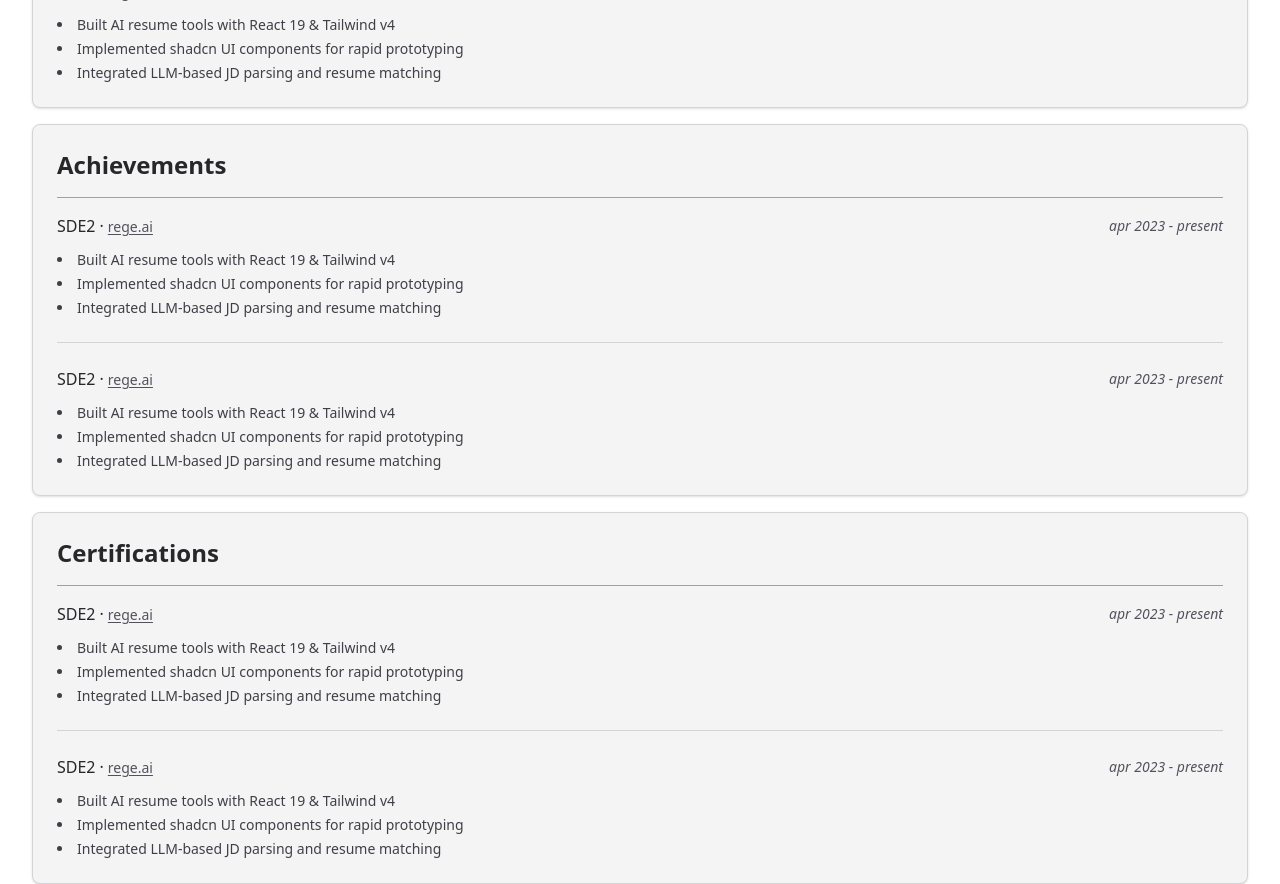
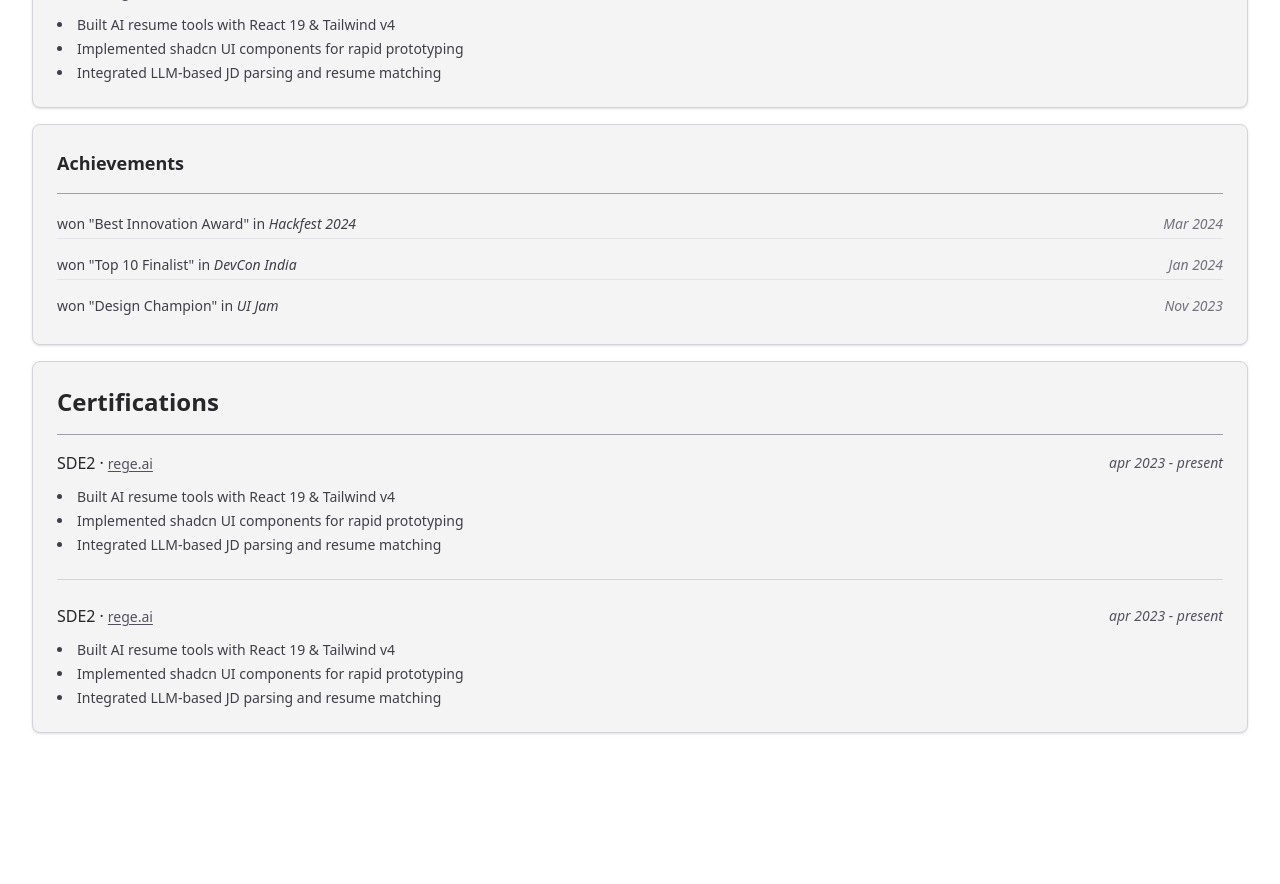
Before and after one commit to thetsajeet/rege.ai, a Next.js app in the folder rege.ai-ui/: page /users/1 in a window 1280 px wide. Shown: the part 1620-2504 px from the top of the page. After the commit the page ends 2433 px from the top, so only its background shows below. Built offline with nearby package versions, Linux system fonts and the light colour scheme.

Commit message:
ft: achievements section #1

```diff
--- a/rege.ai-ui/src/app/users/[id]/page.tsx
+++ b/rege.ai-ui/src/app/users/[id]/page.tsx
@@ -132,13 +132,54 @@ function SkillsSection() {
   );
 }
 
+function AchievementsSection() {
+  const achievements = [
+    {
+      title: 'won "Best Innovation Award"',
+      event: "Hackfest 2024",
+      month: "Mar 2024",
+    },
+    {
+      title: 'won "Top 10 Finalist"',
+      event: "DevCon India",
+      month: "Jan 2024",
+    },
+    { title: 'won "Design Champion"', event: "UI Jam", month: "Nov 2023" },
+  ];
+
+  return (
+    <div className="bg-zinc-100 dark:bg-zinc-900 border border-zinc-300 dark:border-zinc-800 rounded-md shadow-sm p-6 space-y-4">
+      <h2 className="text-lg font-semibold text-zinc-800 dark:text-zinc-100">
+        Achievements
+      </h2>
+      <hr className="border-zinc-400 dark:border-zinc-700" />
+
+      <div className="space-y-3 divide-y">
+        {achievements.map((item, idx) => (
+          <div
+            key={idx}
+            className="flex justify-between items-center text-sm text-zinc-700 dark:text-zinc-300 py-1"
+          >
+            <span>
+              {item.title} in <span className="italic">{item.event}</span>
+            </span>
+            <span className="text-md italic text-zinc-500 dark:text-zinc-400">
+              {item.month}
+            </span>
+          </div>
+        ))}
+      </div>
+    </div>
+  );
+}
+
 export default function UserPage() {
   const { id } = useParams();
 
   if (id === null || id === undefined) notFound();
 
   return (
-    <div className="flex flex-col">
+    <div className="flex flex-col pb-20">
       <div>navbar</div>
       {/* url */}
       <div className="flex self-center align-middle p-1">
@@ -208,18 +249,7 @@ export default function UserPage() {
       </div>
       {/* achievements */}
       <div className="mt-4">
-        <div className="bg-zinc-100 dark:bg-zinc-900 border border-zinc-300 dark:border-zinc-800 rounded-md shadow-sm p-6 space-y-4">
-          <h2 className="text-2xl font-semibold text-zinc-800 dark:text-zinc-100">
-            Achievements
-          </h2>
-          <hr className="border-zinc-400 dark:border-zinc-700" />
-
-          <div className="space-y-6">
-            <ExperienceItem />
-            <hr className="border-zinc-300 dark:border-zinc-800" />
-            <ExperienceItem />
-          </div>
-        </div>
+        <AchievementsSection />
       </div>
       {/* certifications */}
       <div className="mt-4">
```
